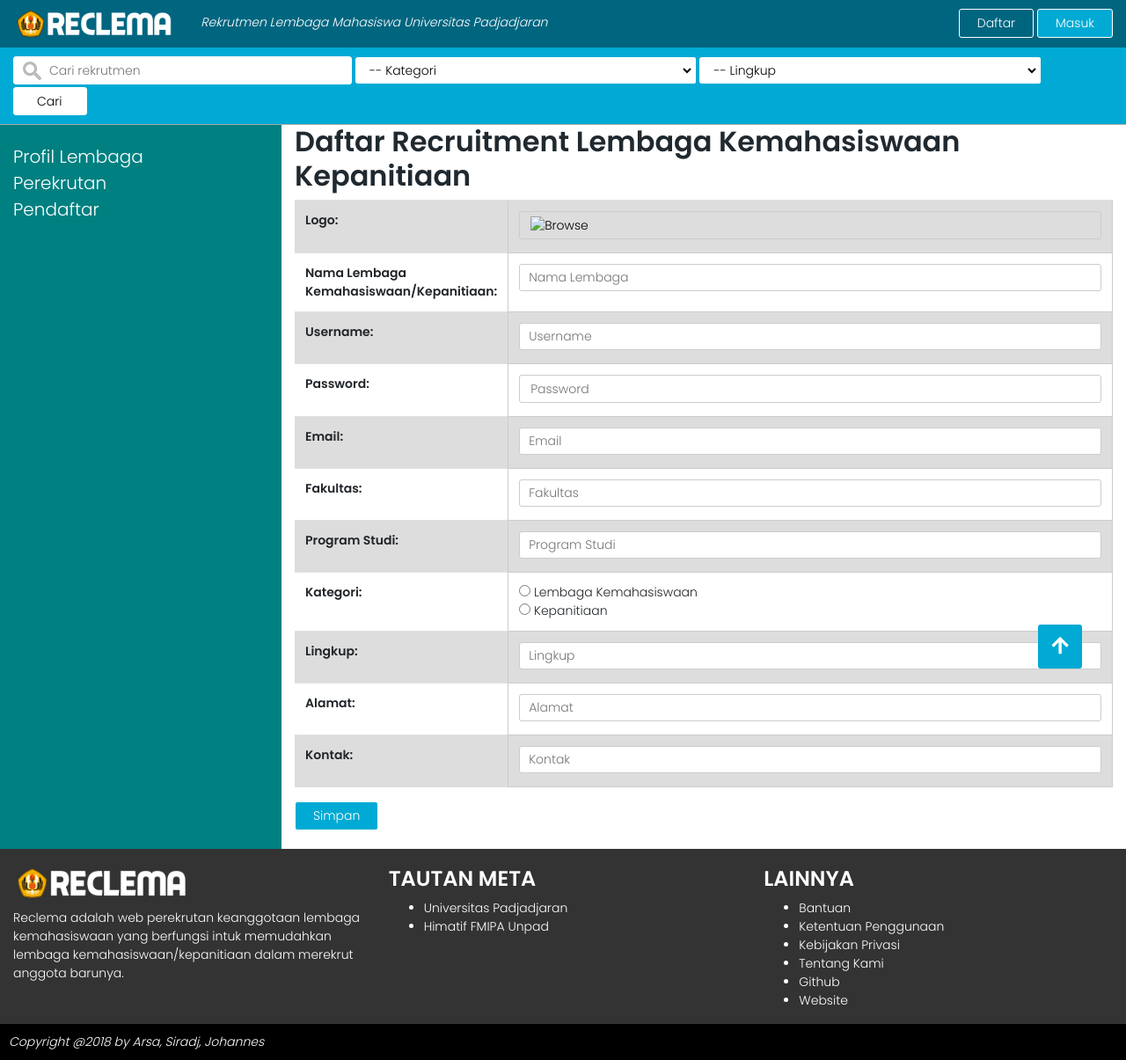
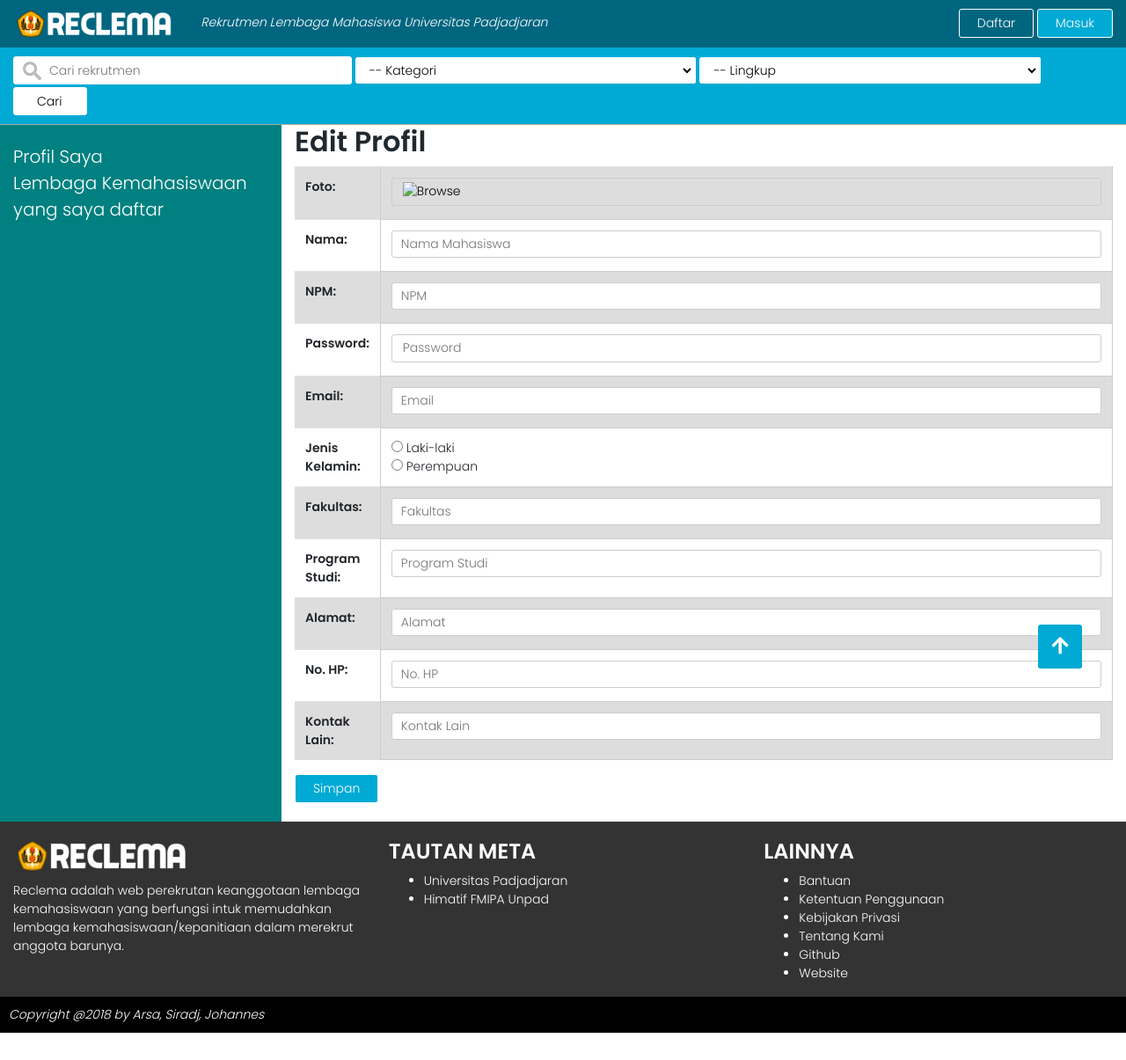
Before and after one commit to fadillaharsa/pwproject, a CodeIgniter app: the page made by Reclema/application/views/profil_mahasiswa_edit.php in a window 1280 px wide. Shown: the whole page at 88% size. After the commit the page ends 1174 px from the top, so only its background shows below. Run offline with CodeIgniter, Linux system fonts and the light colour scheme; some libraries are stand-ins or nearby versions.

Commit message:
nambah profil_mahasiswa_edit

```diff
--- /dev/null
+++ b/Reclema/application/controllers/Profil_mahasiswa_edit.php
@@ -0,0 +1,6 @@
+<?php
+class Profil_mahasiswa_edit extends CI_Controller {
+	function index() {
+		$this->load->view("Profil_mahasiswa_edit");
+	}
+}
--- a/Reclema/application/views/profil_mahasiswa_edit.php
+++ b/Reclema/application/views/profil_mahasiswa_edit.php
@@ -6,56 +6,57 @@ include "part/function_header.php";
 <!--MAIN-->
 <div class="container-fluid">
 	<div class="row">
-		<?php include "part/sidenav_lk.php"; ?>
+		<?php include "part/sidenav_mahasiswa.php"; ?>
 		<div class="col-sm-9">
-			<h2>Daftar Recruitment Lembaga Kemahasiswaan Kepanitiaan</h2>
+			<h2>Edit Profil</h2>
 			<table class="table">
 					<form style="position: static; border: 1px solid #ccc;"  method="post" enctype="multipart/form-data">
 					<tr>
-						<th>Logo:</th>
-						<td ><input style="border: 1px solid #ccc"  name="logo_lembaga" class="rcorners3" type = "image" value="Browse"></td>
+						<th>Foto:</th>
+						<td ><input style="border: 1px solid #ccc"  name="foto_mahasiswa" class="rcorners3" type = "image" value="Browse"></td>
 					</tr>
 					<tr>
-						<th>Nama Lembaga Kemahasiswaan/Kepanitiaan:</th>
-						<td><input style="border: 1px solid #ccc;" name="nama_lembaga" class="rcorners3" type = "text" size=40  placeholder="Nama Lembaga"></td>
+						<th>Nama:</th>
+						<td><input style="border: 1px solid #ccc;" name="nama_mahasiswa" class="rcorners3" type = "text" size=40  placeholder="Nama Mahasiswa"></td>
 					</tr>
 					<tr>
-						<th>Username:</th>
-						<td><input style="border: 1px solid #ccc;" name="username_lembaga" class="rcorners3" type = "text" size=40 placeholder="Username"></td>
+						<th>NPM:</th>
+						<td><input style="border: 1px solid #ccc;" name="npm" class="rcorners3" type = "text" size=40 placeholder="NPM"></td>
 					</tr>
 					<tr>
 						<th>Password:</th>
-						<td><input style="border: 1px solid #ccc;" name="password_lembaga" class="rcorners3" type = "password" size=40  placeholder="Password"></td>
+						<td><input style="border: 1px solid #ccc;" name="password_mahasiswa" class="rcorners3" type = "password" size=40  placeholder="Password"></td>
 					</tr>
 					<tr>
 						<th>Email:</th>
-						<td><input style="border: 1px solid #ccc;" name="email_lembaga" class="rcorners3" type = "text" size=40  placeholder="Email"></td>
+						<td><input style="border: 1px solid #ccc;" name="email_mahasiswa" class="rcorners3" type = "text" size=40  placeholder="Email"></td>
+					</tr>
+					<tr>
+						<th>Jenis Kelamin:</th>
+						<td>	<input name="jenis_kelamin" type ="radio" value="L"> Laki-laki<br>
+								<input name="jenis_kelamin" type ="radio" value="P"> Perempuan
+						</td>
 					</tr>
 					<tr>
 						<th>Fakultas:</th>
-						<td><input style="border: 1px solid #ccc;" name="fakultas_lembaga" class="rcorners3" type = "text" size=40  placeholder="Fakultas"></td>
+						<td><input style="border: 1px solid #ccc;" name="fakultas_mahasiswa" class="rcorners3" type = "text" size=40  placeholder="Fakultas"></td>
 					</tr>
 					<tr>
 						<th>Program Studi:</th>
-						<td><input style="border: 1px solid #ccc;" name="prodi_lembaga" class="rcorners3" type = "text" size=40  placeholder="Program Studi"></td>
+						<td><input style="border: 1px solid #ccc;" name="prodi_mahasiswa" class="rcorners3" type = "text" size=40  placeholder="Program Studi"></td>
+					</tr>
+
+					<tr>
+						<th>Alamat:</th>
+						<td><input style="border: 1px solid #ccc;" name="alamat_mahasiswa" class="rcorners3" type = "text" size=40  placeholder="Alamat"></td>
 					</tr>
 					<tr>
-						<th>Kategori:</th>
-						<td>	<input name="kategori_lembaga" type ="radio" value="lembaga"> Lembaga Kemahasiswaan<br>
-								<input name="kategori_lembaga" type = "radio" value="kepanitiaan"> Kepanitiaan
-						</td>
+						<th>No. HP:</th>
+						<td><input style="border: 1px solid #ccc;" name="nohp_mahasiswa" class="rcorners3" type = "text" size=40  placeholder="No. HP"></td>
 					</tr>
 					<tr>
-						<th>Lingkup:</th>
-						<td><input style="border: 1px solid #ccc;" name="lingkup_lembaga" class="rcorners3" type = "text" size=40  placeholder="Lingkup"></td>
-					</tr>
-					<tr>
-						<th>Alamat:</th>
-						<td><input style="border: 1px solid #ccc;" name="alamat_lembaga" class="rcorners3" type = "text" size=40  placeholder="Alamat"></td>
-					</tr>
-					<tr>
-						<th>Kontak:</th>
-						<td><input style="border: 1px solid #ccc;" name="prodi_lembaga" class="rcorners3" type = "text" size=40  placeholder="Kontak"></td>
+						<th>Kontak Lain:</th>
+						<td><input style="border: 1px solid #ccc;" name="kontak_mahasiswa" class="rcorners3" type = "text" size=40  placeholder="Kontak Lain"></td>
 					</tr>
 
 					</form>
```
Also changed, not shown: Reclema/application/views/profil_mahasiswa.php (+8 -8 lines).
